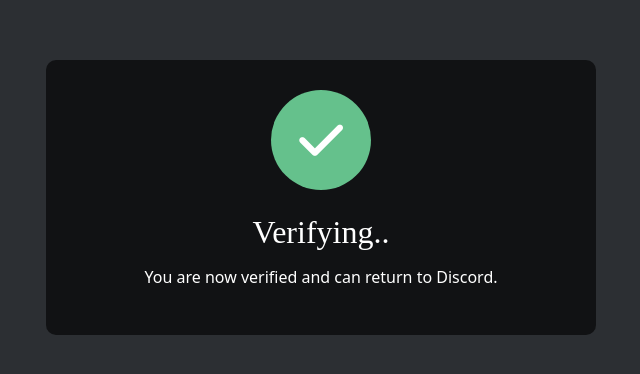
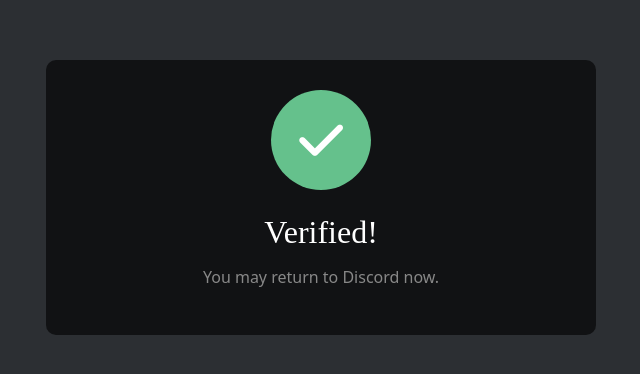
Before and after one commit to RoboticBoost/RoboticBoost.github.io, a plain HTML site: page index.html in a window 1280 px wide. Shown: the part 132-506 px from the top of the page, without its empty margins (319-959 px from the left). Drawn offline with nearby package versions, Linux system fonts and the light colour scheme.

Commit message:
index.html

```diff
--- a/index.html
+++ b/index.html
@@ -54,6 +54,10 @@
             line-height: 24px;
             margin-top: 15px;
         }
+
+        .gray-text {
+            color: #888;
+        }
     </style>
 </head>
 
@@ -63,10 +67,10 @@
             <i class="fas fa-check"></i>
         </div>
         <h4 id="serverTitle" class="congratulation-contents-title">
-            Verifying..
+            Verified!
         </h4>
         <p id="serverInstructions" class="congratulation-contents-para">
-            You are now verified and can return to Discord.
+            <span class="gray-text">You may return to Discord now.</span>
         </p>
     </div>
 </body>
```
